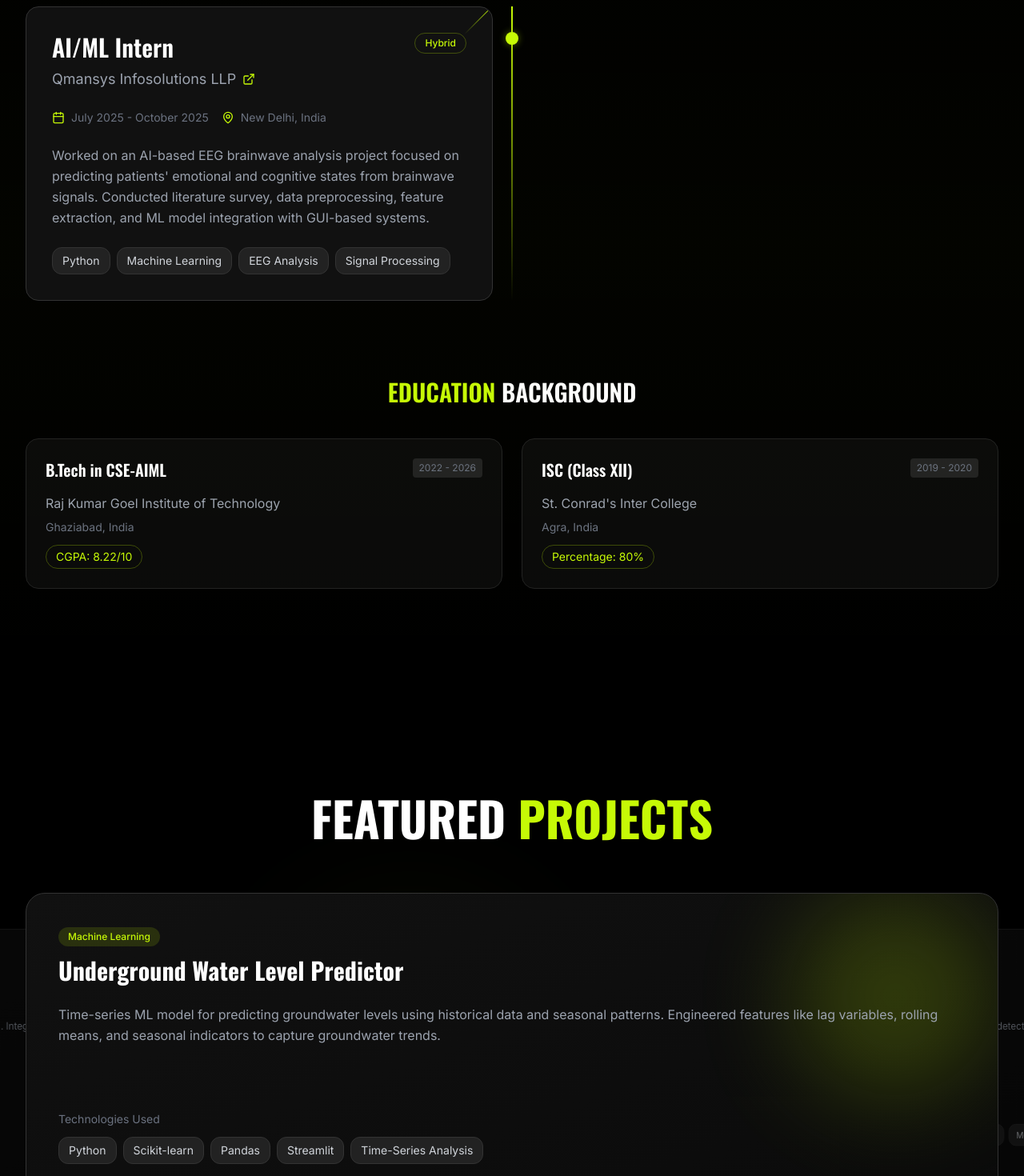
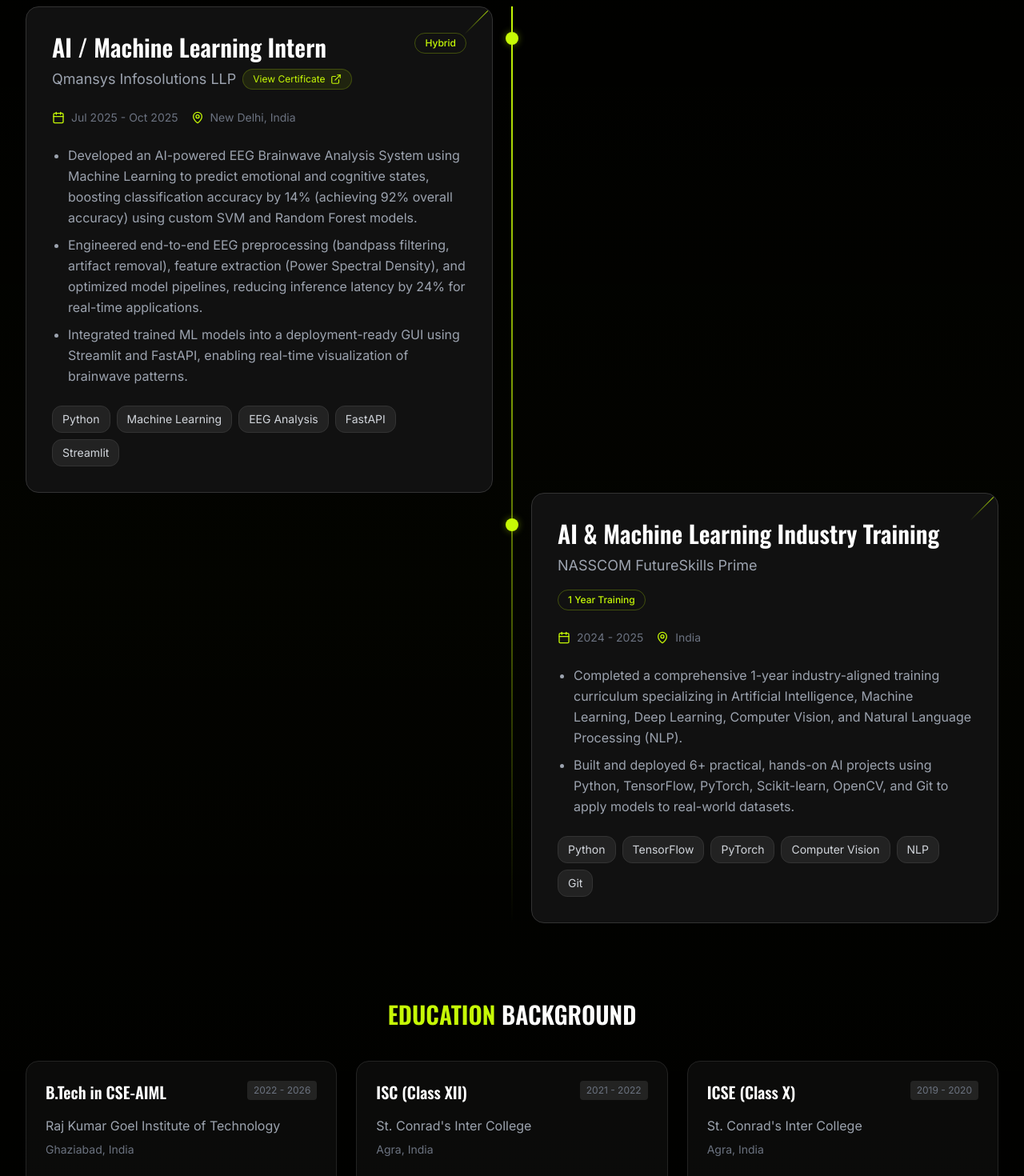
Before and after one commit to Siddhanth2509/Mine-Portfolio, a React (Vite) app in the folder app/: page / in a window 1280 px wide. Shown: the part 2420-3890 px from the top of the page at 80% size. Built offline with nearby package versions, Linux system fonts and the light colour scheme.

Commit message:
feat: revamp professional experience, education grid with degree/marksheet links, and update skills matrix

```diff
--- a/app/src/sections/Experience.tsx
+++ b/app/src/sections/Experience.tsx
@@ -94,16 +94,32 @@ const Experience = () => {
 
   const experiences = [
     {
-      role: 'AI/ML Intern',
+      role: 'AI / Machine Learning Intern',
       company: 'Qmansys Infosolutions LLP',
       location: 'New Delhi, India',
-      duration: 'July 2025 - October 2025',
+      duration: 'Jul 2025 - Oct 2025',
       type: 'Hybrid',
-      description:
-        'Worked on an AI-based EEG brainwave analysis project focused on predicting patients\' emotional and cognitive states from brainwave signals. Conducted literature survey, data preprocessing, feature extraction, and ML model integration with GUI-based systems.',
-      skills: ['Python', 'Machine Learning', 'EEG Analysis', 'Signal Processing'],
-      link: '#',
+      description: [
+        'Developed an AI-powered EEG Brainwave Analysis System using Machine Learning to predict emotional and cognitive states, boosting classification accuracy by 14% (achieving 92% overall accuracy) using custom SVM and Random Forest models.',
+        'Engineered end-to-end EEG preprocessing (bandpass filtering, artifact removal), feature extraction (Power Spectral Density), and optimized model pipelines, reducing inference latency by 24% for real-time applications.',
+        'Integrated trained ML models into a deployment-ready GUI using Streamlit and FastAPI, enabling real-time visualization of brainwave patterns.'
+      ],
+      skills: ['Python', 'Machine Learning', 'EEG Analysis', 'FastAPI', 'Streamlit'],
+      link: '/Qmansys_Internship_Certificate.pdf',
     },
+    {
+      role: 'AI & Machine Learning Industry Training',
+      company: 'NASSCOM FutureSkills Prime',
+      location: 'India',
+      duration: '2024 - 2025',
+      type: '1 Year Training',
+      description: [
+        'Completed a comprehensive 1-year industry-aligned training curriculum specializing in Artificial Intelligence, Machine Learning, Deep Learning, Computer Vision, and Natural Language Processing (NLP).',
+        'Built and deployed 6+ practical, hands-on AI projects using Python, TensorFlow, PyTorch, Scikit-learn, OpenCV, and Git to apply models to real-world datasets.'
+      ],
+      skills: ['Python', 'TensorFlow', 'PyTorch', 'Computer Vision', 'NLP', 'Git'],
+      link: '',
+    }
   ];
 
   return (
@@ -151,12 +167,17 @@ const Experience = () => {
                         </h3>
                         <div className="flex items-center gap-2 mt-2">
                           <span className="text-lg text-gray-400">{exp.company}</span>
+                          {exp.link && (
                             <a
                               href={exp.link}
-                            className="text-[#c6f906] hover:scale-110 transition-transform duration-300"
+                              target="_blank"
+                              rel="noopener noreferrer"
+                              className="text-[#c6f906] hover:scale-110 transition-all duration-300 flex items-center gap-1.5 text-xs bg-[#c6f90615] px-3 py-1 rounded-full border border-[#c6f90633]"
                             >
-                            <ExternalLink className="w-4 h-4" />
+                              <span>View Certificate</span>
+                              <ExternalLink className="w-3.5 h-3.5" />
                             </a>
+                          )}
                         </div>
                       </div>
                       <span className="px-3 py-1 text-xs font-medium text-[#c6f906] border border-[#c6f90644] rounded-full">
@@ -177,7 +198,15 @@ const Experience = () => {
                     </div>
 
                     {/* Description */}
+                    {Array.isArray(exp.description) ? (
+                      <ul className="text-gray-400 leading-relaxed mb-6 list-disc pl-5 space-y-2">
+                        {exp.description.map((bullet, idx) => (
+                          <li key={idx}>{bullet}</li>
+                        ))}
+                      </ul>
+                    ) : (
                       <p className="text-gray-400 leading-relaxed mb-6">{exp.description}</p>
+                    )}
 
                     {/* Skills */}
                     <div className="flex flex-wrap gap-2">
@@ -211,40 +240,70 @@ const Experience = () => {
             <span className="text-[#c6f906]">EDUCATION</span> BACKGROUND
           </h3>
 
-          <div className="grid md:grid-cols-2 gap-6">
+          <div className="grid md:grid-cols-3 gap-6">
             {[
               {
                 degree: 'B.Tech in CSE-AIML',
                 school: 'Raj Kumar Goel Institute of Technology',
                 location: 'Ghaziabad, India',
                 period: '2022 - 2026',
-                score: 'CGPA: 8.22/10',
+                score: 'CGPA: 8.30/10',
+                links: [
+                  { label: 'View Marksheet', href: '/Marksheet.pdf' },
+                  { label: 'View Provisional Degree', href: '/Provisional_Degree_Certificate.pdf' }
+                ]
               },
               {
                 degree: 'ISC (Class XII)',
                 school: 'St. Conrad\'s Inter College',
                 location: 'Agra, India',
+                period: '2021 - 2022',
+                score: 'Score: 80%',
+              },
+              {
+                degree: 'ICSE (Class X)',
+                school: 'St. Conrad\'s Inter College',
+                location: 'Agra, India',
                 period: '2019 - 2020',
-                score: 'Percentage: 80%',
+                score: 'Score: 80.1%',
               },
             ].map((edu, i) => (
               <div
                 key={i}
-                className="group p-6 rounded-xl border border-[#222] bg-[#0a0a0a] hover:border-[#c6f90644] transition-all duration-300"
+                className="group p-6 rounded-xl border border-[#222] bg-[#0a0a0a] hover:border-[#c6f90644] transition-all duration-300 flex flex-col justify-between"
               >
+                <div>
                   <div className="flex items-start justify-between mb-4">
                     <h4 className="text-xl font-display font-semibold text-white group-hover:text-[#c6f906] transition-colors duration-300">
                       {edu.degree}
                     </h4>
-                  <span className="text-xs text-gray-500 px-2 py-1 bg-[#222] rounded">
+                    <span className="text-xs text-gray-500 px-2 py-1 bg-[#222] rounded flex-shrink-0 ml-2">
                       {edu.period}
                     </span>
                   </div>
                   <p className="text-gray-400 mb-2">{edu.school}</p>
                   <p className="text-sm text-gray-500 mb-3">{edu.location}</p>
-                <span className="inline-block px-3 py-1 text-sm text-[#c6f906] border border-[#c6f90644] rounded-full">
+                </div>
+                <div className="mt-4">
+                  <span className="inline-block px-3 py-1 text-sm text-[#c6f906] border border-[#c6f90644] rounded-full mb-3">
                     {edu.score}
                   </span>
+                  {edu.links && (
+                    <div className="flex flex-wrap gap-2 mt-2">
+                      {edu.links.map((link, j) => (
+                        <a
+                          key={j}
+                          href={link.href}
+                          target="_blank"
+                          rel="noopener noreferrer"
+                          className="text-xs text-[#c6f906] px-3 py-1.5 bg-[#c6f90611] rounded-full border border-[#c6f90633] hover:bg-[#c6f906] hover:text-black transition-all duration-300"
+                        >
+                          {link.label}
+                        </a>
+                      ))}
+                    </div>
+                  )}
+                </div>
               </div>
             ))}
           </div>
--- a/app/src/sections/Skills.tsx
+++ b/app/src/sections/Skills.tsx
@@ -11,35 +11,49 @@ const Skills = () => {
   const [activeCategory, setActiveCategory] = useState('all');
 
   const categories = [
-    { id: 'all', label: 'All Skills' },
-    { id: 'programming', label: 'Programming' },
-    { id: 'frameworks', label: 'Frameworks' },
-    { id: 'tools', label: 'Tools' },
-    { id: 'cloud', label: 'Cloud/DB' },
+    { id: 'all', label: 'All' },
+    { id: 'programming', label: 'Languages' },
+    { id: 'frameworks', label: 'AI/ML/CV' },
+    { id: 'generative', label: 'Generative AI' },
+    { id: 'backend', label: 'Backend/APIs' },
+    { id: 'tools', label: 'Tools & DevOps' },
   ];
 
   const skills = [
-    // Programming
-    { name: 'Python', category: 'programming', level: 90 },
+    // Programming Languages
+    { name: 'Python', category: 'programming', level: 92 },
+    { name: 'SQL', category: 'programming', level: 82 },
+    { name: 'Java', category: 'programming', level: 72 },
     { name: 'C', category: 'programming', level: 75 },
-    { name: 'Java', category: 'programming', level: 70 },
-    { name: 'SQL', category: 'programming', level: 80 },
-    // Frameworks
-    { name: 'Scikit-learn', category: 'frameworks', level: 85 },
-    { name: 'TensorFlow', category: 'frameworks', level: 80 },
-    { name: 'PyTorch', category: 'frameworks', level: 75 },
-    { name: 'Pandas', category: 'frameworks', level: 90 },
-    { name: 'NumPy', category: 'frameworks', level: 88 },
-    { name: 'OpenCV', category: 'frameworks', level: 78 },
-    // Tools
-    { name: 'Git', category: 'tools', level: 85 },
-    { name: 'GitHub', category: 'tools', level: 88 },
-    { name: 'Kaggle', category: 'tools', level: 80 },
-    { name: 'Jupyter', category: 'tools', level: 90 },
-    { name: 'Streamlit', category: 'tools', level: 82 },
-    // Cloud/DB
-    { name: 'MySQL', category: 'cloud', level: 80 },
-    { name: 'Streamlit Cloud', category: 'cloud', level: 75 },
+    // AI/ML/CV
+    { name: 'PyTorch', category: 'frameworks', level: 85 },
+    { name: 'TensorFlow', category: 'frameworks', level: 88 },
+    { name: 'Scikit-learn', category: 'frameworks', level: 90 },
+    { name: 'OpenCV', category: 'frameworks', level: 80 },
+    { name: 'Deep Learning', category: 'frameworks', level: 88 },
+    { name: 'Computer Vision', category: 'frameworks', level: 85 },
+    { name: 'CNNs', category: 'frameworks', level: 88 },
+    { name: 'Transfer Learning', category: 'frameworks', level: 85 },
+    // Generative AI
+    { name: 'LLMs', category: 'generative', level: 90 },
+    { name: 'RAG', category: 'generative', level: 92 },
+    { name: 'Prompt Engineering', category: 'generative', level: 95 },
+    { name: 'Google Gemini Pro', category: 'generative', level: 90 },
+    { name: 'Whisper AI', category: 'generative', level: 85 },
+    { name: 'Vector Search', category: 'generative', level: 88 },
+    { name: 'ChromaDB', category: 'generative', level: 86 },
+    // Backend/APIs
+    { name: 'FastAPI', category: 'backend', level: 90 },
+    { name: 'REST APIs', category: 'backend', level: 88 },
+    { name: 'Streamlit', category: 'backend', level: 85 },
+    // Tools & DevOps
+    { name: 'Git & GitHub', category: 'tools', level: 90 },
+    { name: 'Docker', category: 'tools', level: 82 },
+    { name: 'Vercel & Render', category: 'tools', level: 85 },
+    { name: 'Railway', category: 'tools', level: 80 },
+    { name: 'Prisma ORM', category: 'tools', level: 82 },
+    { name: 'SQLite', category: 'tools', level: 85 },
+    { name: 'VS Code & Jupyter', category: 'tools', level: 92 },
   ];
 
   const filteredSkills = activeCategory === 'all'
```
Lines whose indentation alone changed are shown as unchanged.
